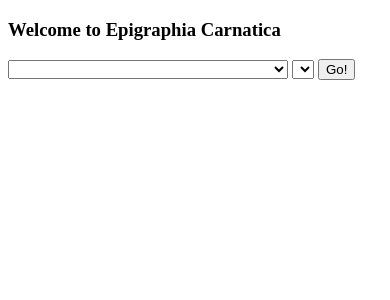
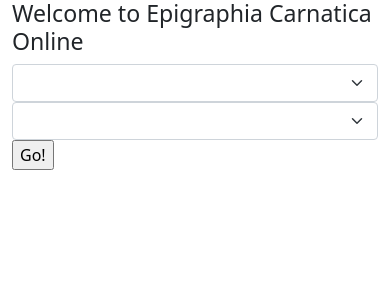
Before and after one commit to ShreyasKolpe/epigraphia-rest-apis, a Django app: template epigraphia/templates/index.html in a window 390 px wide. Shown: the top 300 px of the page. Run offline with Django 3.2, Linux system fonts and the light colour scheme; the template is opened without the code that fills it: most values are stand-ins (such as "Sample title", 1, 10 or a date in 2020); lists and menus that the app fills with data are empty.

Commit message:
Adding responsive design to UI

```diff
--- a/epigraphia/templates/index.html
+++ b/epigraphia/templates/index.html
@@ -2,23 +2,39 @@
 <html lang="en">
 <head>
     <meta charset="UTF-8">
-    <title>Title</title>
+    <title>Epigraphia Carnatica Online</title>
+    <meta name="viewport" content="width=device-width, initial-scale=1">
+    <meta name="description" content="Epigraphia Carnatica Inscriptions">
+    <meta name="keywords" content="epigraphia, carnatica, history, inscriptions">
+    <link rel="stylesheet" href="https://cdn.jsdelivr.net/npm/bootstrap@5.1.3/dist/css/bootstrap.min.css"
+          integrity="sha384-1BmE4kWBq78iYhFldvKuhfTAU6auU8tT94WrHftjDbrCEXSU1oBoqyl2QvZ6jIW3" crossorigin="anonymous">
 </head>
 <body>
 
-    <h3>Welcome to Epigraphia Carnatica</h3>
-
+     <div class="container-fluid">
+         <div class="row">
+             <h3>Welcome to Epigraphia Carnatica Online</h3>
+         </div>
+         <div class="row">
+             <div class="col-lg-6">
                  <form action="/inscription/search" method="post">
-        <select id="sourceTextSelector" name="sourceText" onchange="updateChapterSelection()">
+                    <select id="sourceTextSelector" name="sourceText" onchange="updateChapterSelection()" class="form-select">
                         {% for text in source_texts.data %}
                             <option value="{{text.id}}">{{ text.title }}, {{ text.series }} {{ text.volume }}</option>
                         {% endfor %}
                     </select>
-        <select id="sourceTextChapterSelector" name="sourceTextChapter">
+                    <select id="sourceTextChapterSelector" name="sourceTextChapter" class="form-select">
                     </select>
                     <input type="submit" value="Go!">
                     {% csrf_token %}
                 </form>
+             </div>
+             <div class="col-lg-6">
+
+             </div>
+         </div>
+     </div>
+
 
     <script type="text/javascript">
         <!--const elem = document.getElementById("sourceTextSelector")-->
```
Lines whose indentation alone changed are shown as unchanged.
